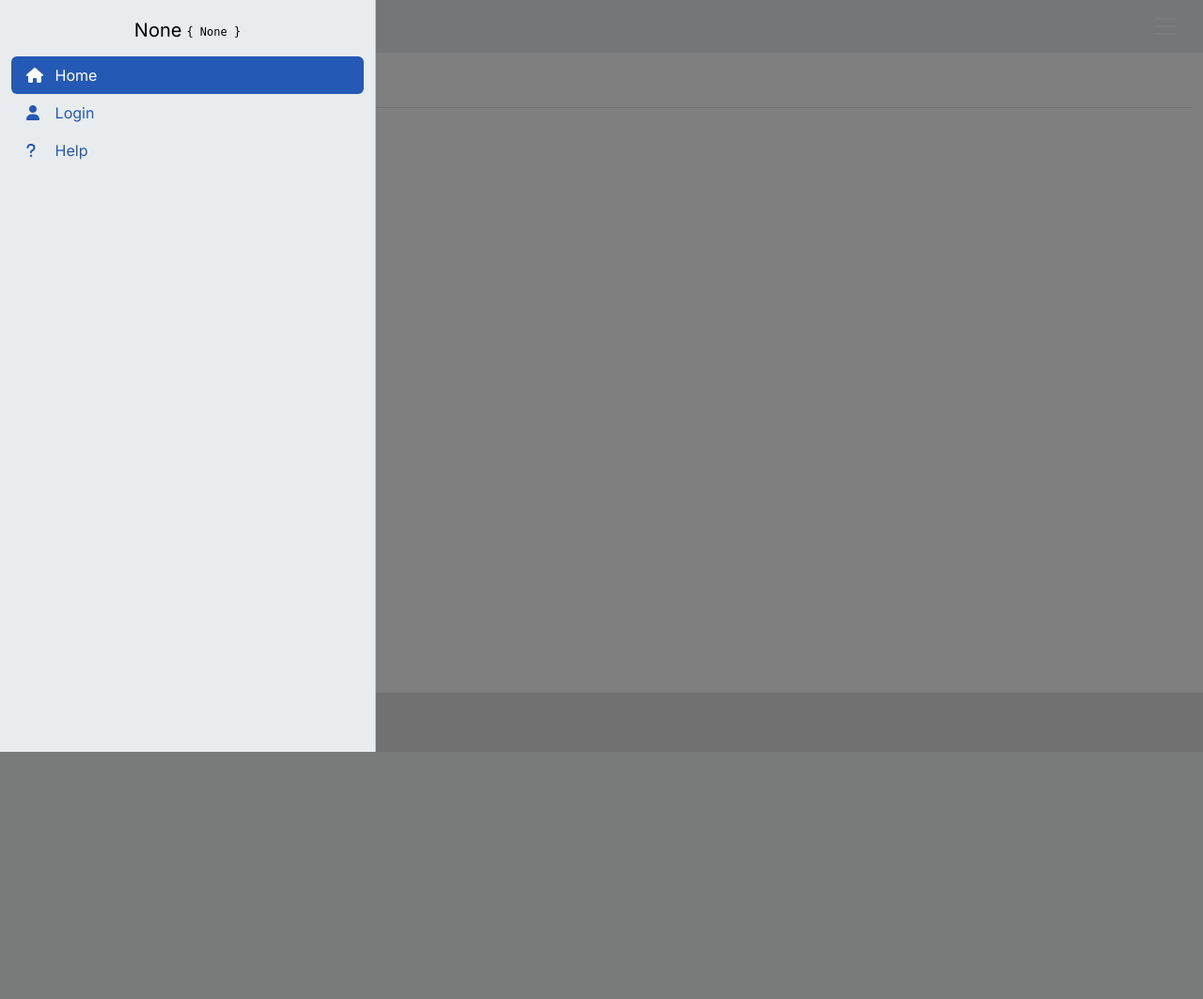
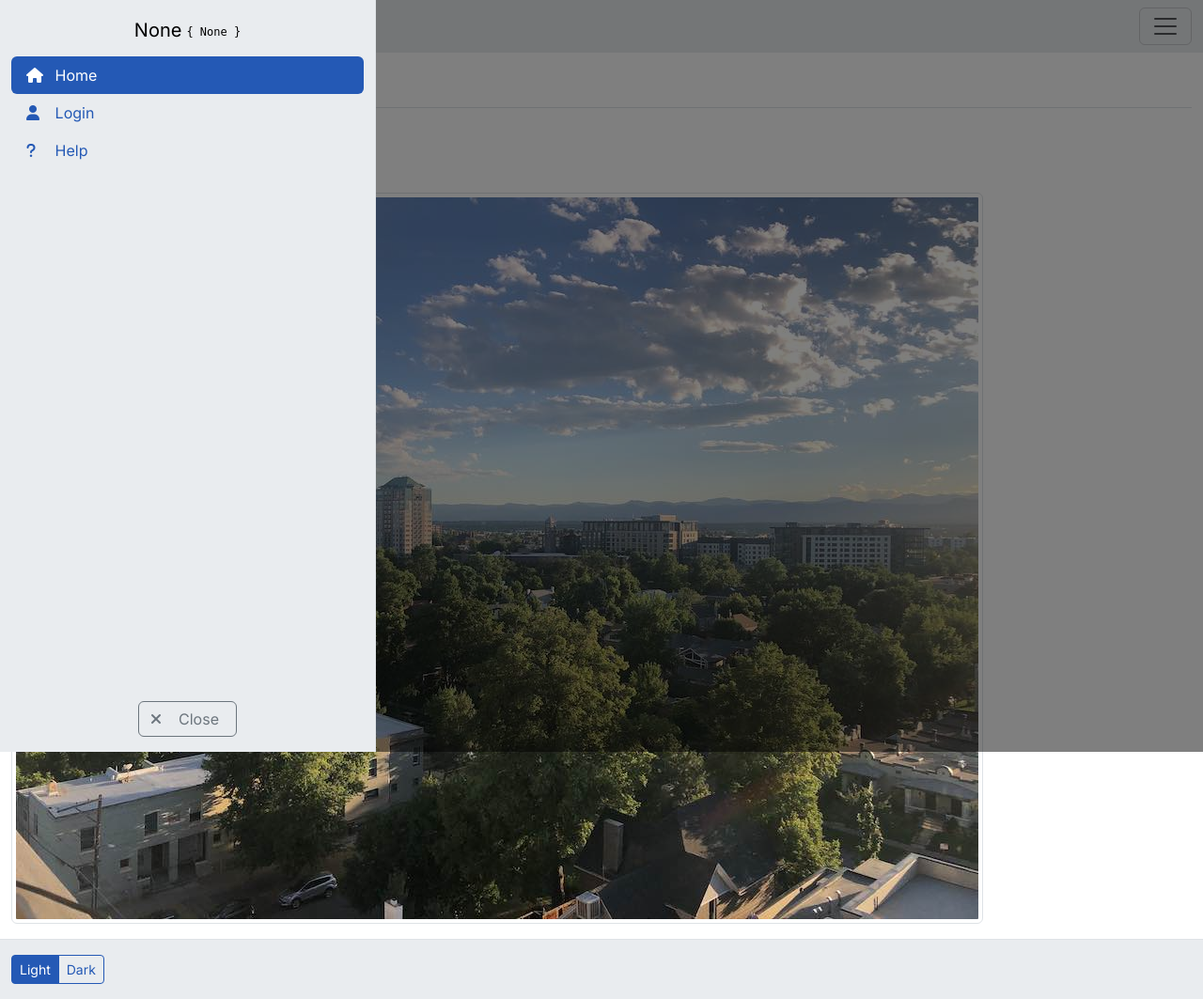
Before and after one commit to jack-hermanson/RNO, a Flask app: page / in a window 1280 px wide, after a click that opens the changed part. Shown: the whole page at 94% size. Before the commit the page ends 800 px from the top, so only its background shows below. Run offline with Flask 3, Linux system fonts and the light colour scheme; parts of the project's set-up code (start-up, migrations or seed data) failed here and were passed over; some libraries are stand-ins or nearby versions.

Commit message:
niceities

```diff
--- a/application/web/static/css/main.scss
+++ b/application/web/static/css/main.scss
@@ -27,12 +27,12 @@ $container-max-widths: (
 @import "env_label";
 
 
-.sidebar, .mobile-nav {
+.sidebar, .mobile-nav, footer {
   background: $light !important;
 }
 
 [data-bs-theme="dark"] {
-  .sidebar, .mobile-nav {
+  .sidebar, .mobile-nav, footer {
     background: $dark-bg-subtle-dark !important;
   }
 }
--- a/application/web/templates/base.html
+++ b/application/web/templates/base.html
@@ -13,11 +13,9 @@
     <meta name="viewport" content="width=device-width, initial-scale=1.0"/>
 
     <meta name="og:url" content="{{ request.url }}">
-    {# todo og:image #}
-    {#        <meta name="og:image" content="{{ url_for('static', filename='', _external=True) }}">#}
-    {# todo - og:description #}
-    {#    <meta name="og:description"#}
-    {#          content="This simple application is used to help us keep track of shifts at the Morey Chicken Cooperative">#}
+    <meta name="og:image" content="{{ url_for('static', filename='images/balcony.JPG', _external=True) }}">
+    <meta name="og:description"
+          content="This is the management application for the {{ rno_name }} RNO, currently under construction.">
     <script src="{{ url_for("static", filename="node_modules/htmx.org/dist/htmx.min.js") }}"></script>
     <script>
         (function () {
@@ -36,7 +34,7 @@
     <div class="row d-flex flex-grow-1 gx-0">
         <div
             id="nav"
-            class="offcanvas-lg offcanvas-start col-lg-2 h-100 flex-grow-1 px-lg-2 sidebar"
+            class="offcanvas-lg offcanvas-start col-lg-2 h-100 flex-grow-1 px-lg-2 sidebar border-end"
         >
             <nav class="navbar">
                 <div class="container-fluid">
@@ -127,13 +125,27 @@
                             </div>
                         </div>
                     </a>
+
                 </nav>
+            </div>
+            <div class="mt-auto pb-3 d-flex d-lg-none">
+                <button data-bs-toggle="offcanvas" data-bs-target="#nav"
+                   class="btn btn-outline-secondary mx-auto">
+                    <span class="row">
+                        <span class="col col-1">
+                            <i class="fa fa-times"></i>
+                        </span>
+                        <span class="col">
+                            Close
+                        </span>
+                    </span>
+                </button>
             </div>
         </div>
         <div class="col-12 col-lg-10 px-lg-2 mb-3">
             {# MOBILE ONLY #}
             <div class="d-lg-none">
-                <nav data-bs-theme="dark" class="navbar mobile-nav">
+                <nav class="navbar mobile-nav">
                     <div class="container-fluid">
                         <a href="{{ url_for('main.index') }}" class="navbar-brand d-flex">
 
@@ -222,7 +234,7 @@
 <script src="{{ url_for("static", filename="node_modules/bootstrap/dist/js/bootstrap.bundle.js") }}"></script>
 
 {% block scripts %}{% endblock scripts %}
-<footer class="bg-secondary-subtle py-3">
+<footer class="border-top py-3">
     <div class="container-fluid">
         <div class="btn-group">
 
--- a/application/web/templates/main/index.html
+++ b/application/web/templates/main/index.html
@@ -3,10 +3,17 @@
 {% set title = "Home" %}
 {% set active_route = "main" %}
 
+{% block subtitle %}
+This is the homepage. How exciting!
+{% endblock subtitle %}
+
 {% block body %}
     <div class="row">
-    <div class="col">
-        <p>hi?</p>
-    </div>
+        <div class="col">
+            <p>Here is a picture:</p>
+            <div>
+                <img class="img-thumbnail" src="{{ url_for('static', filename='images/balcony.JPG') }}" alt="A cityscape of Denver facing west with buildings and mountains" />
+            </div>
+        </div>
     </div>
 {% endblock body %}
```
Also changed, not shown: application/web/static/css/main.css, application/web/static/images/balcony.JPG (added).
